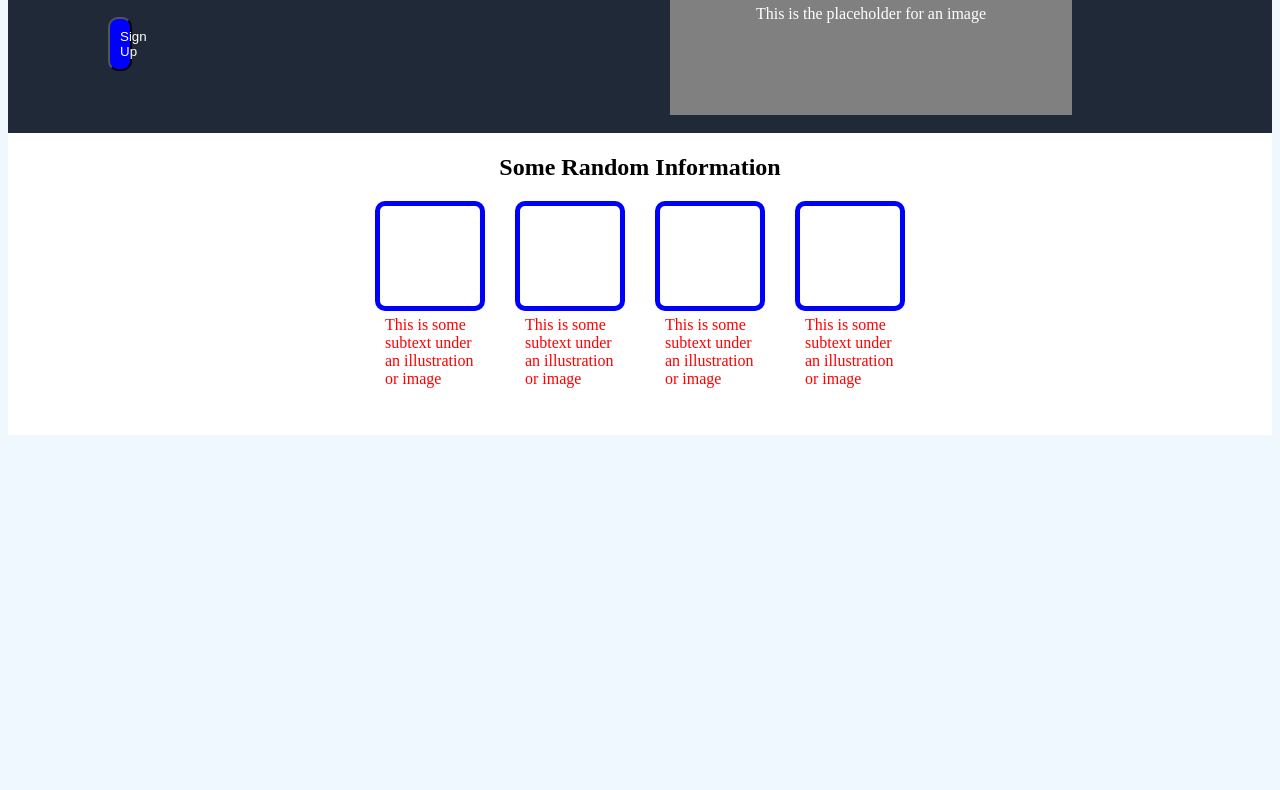
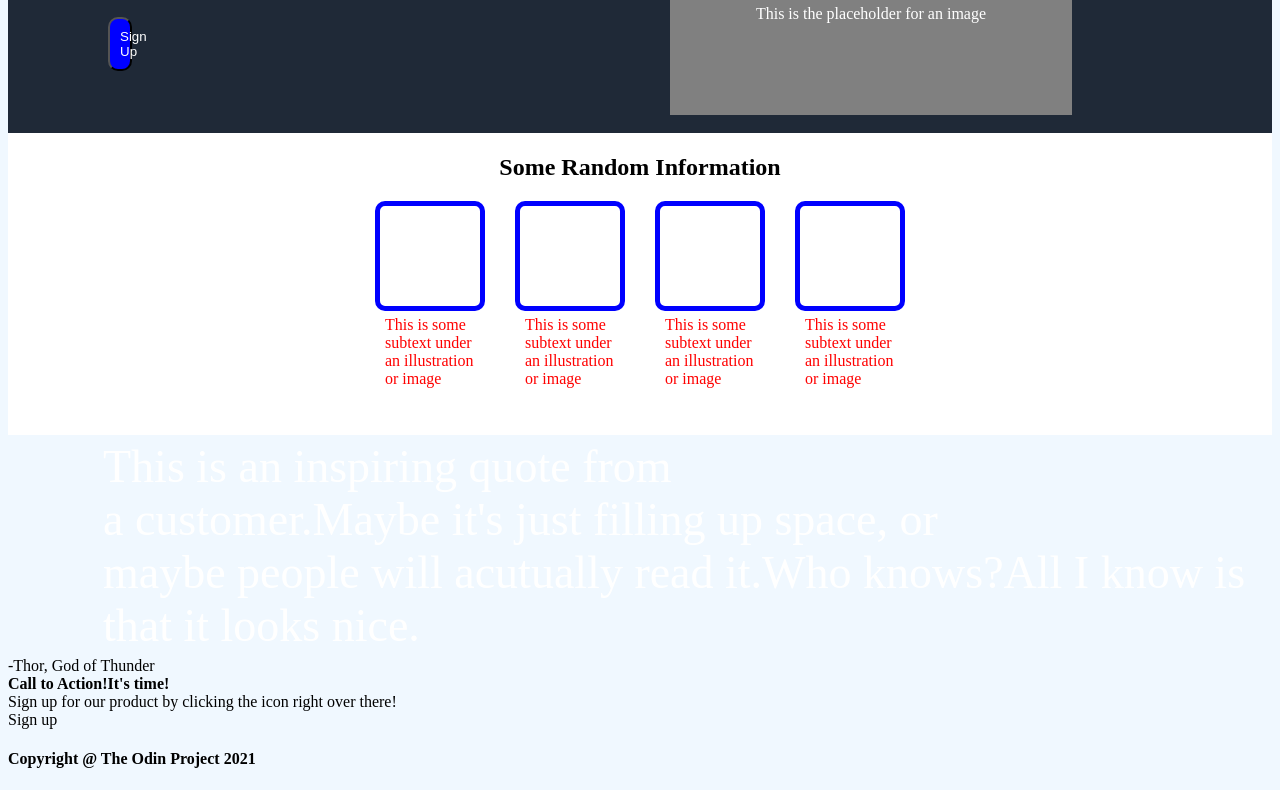
Before and after one commit to Rokon1806/Landing-page, a plain HTML site: page index.html in a window 1280 px wide. Shown: the part 175-965 px from the top of the page. Before the commit the page ends 800 px from the top, so only its background shows below. Drawn offline with Linux system fonts and the light colour scheme.

Commit message:
The index.html file contains code for html

```diff
--- a/index.html
+++ b/index.html
@@ -34,6 +34,21 @@
             <div class="two">This is some subtext under an illustration or image</div>
         </div>
     </div>
+    <div class="quote">
+        <p class="Quote">This is an inspiring quote from<br>a customer.Maybe it's just filling up space, or<br> maybe people will acutually read it.Who knows?All I know is that it looks nice.</p>
+        <div class="three">-Thor, God of Thunder</div>
+    </div>
+    <div class="Action">
+        <div class="Call">
+            <span style="font-weight:bold;">Call to Action!It's time!</span><br>Sign up for our product by clicking the icon right over there!
+        </div>
+        <div class="Service">Sign up</div>
+    </div>
+    <div class="footer">
+        <div class="foot">
+            <h4>Copyright @ The Odin Project 2021</h4>
+        </div>
 
+    </div>
 </body>
 </html>
```
